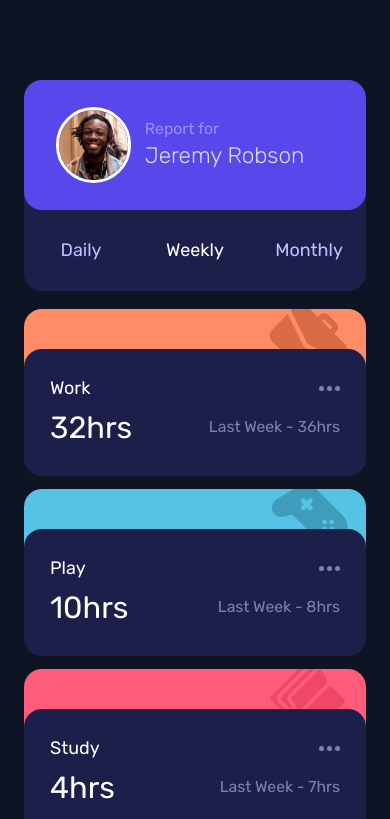
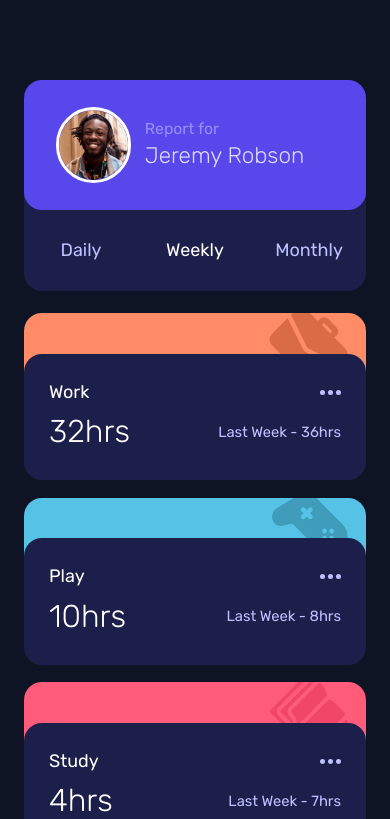
Before and after one commit to DirtyRonin/frontend-mentor_time-tracking, a React (Create React App) app in the folder frontend-mentor_time-tracking/: page / in a window 390 px wide. Shown: the top 819 px of the page. Built offline with nearby package versions, Linux system fonts and the light colour scheme.

Commit message:
refactor: correct mobile design

```diff
--- a/frontend-mentor_time-tracking/src/components/time-tracker/activity-item.tsx
+++ b/frontend-mentor_time-tracking/src/components/time-tracker/activity-item.tsx
@@ -17,16 +17,16 @@ export function ActivityItem({ activity: { title, timeframe }, timeframeType }:
       className={`relative w-full h-36 bg-no-repeat bg-[top_-0.3rem_right_1rem] ${theme?.color} rounded-2xl  `}
       style={{ backgroundImage: `url("${theme?.icon}")` }}
     >
-      <div className="absolute flex flex-col gap-0.5 top-9 bg-dark-blue hover:bg-[hsl(235_46%_30%)] cursor-pointer w-full rounded-2xl p-[26px] ">
+      <div className="absolute flex flex-col gap-0.5 top-9 bg-dark-blue hover:bg-[hsl(235_46%_30%)] cursor-pointer w-full rounded-2xl p-[25px] ">
         <div className="flex justify-between items-center">
           <p className="text-white capitalize ">{title}</p>
-          <button className=" text-pale-Blue opacity-60 active:text-white active:opacity-100">
+          <button className=" text-pale-Blue opacity-100 active:text-white active:opacity-100">
             <IconEllipsis />
           </button>
         </div>
         <div className="flex justify-between items-center">
-          <h2 className="text-white text-[1.7rem]">{timeframe.current}hrs</h2>
-          <p className="text-pale-Blue opacity-60 capitalize text-sm">{`${GetTimeframeConfig(timeframeType)} - ${timeframe.previous}hrs`}</p>
+          <h2 className="text-white font-light text-[1.75rem]">{timeframe.current}hrs</h2>
+          <p className="text-pale-Blue opacity-100 capitalize text-[.82rem]">{`${GetTimeframeConfig(timeframeType)} - ${timeframe.previous}hrs`}</p>
         </div>
       </div>
     </div>
--- a/frontend-mentor_time-tracking/src/components/time-tracker/time-tracker.tsx
+++ b/frontend-mentor_time-tracking/src/components/time-tracker/time-tracker.tsx
@@ -20,9 +20,9 @@ export function TimeTracker() {
 
   return (
     <div>
-      <div className="flex flex-col w-full px-[24px] py-[80px] gap-4 bg-very-dark-blue">
+      <div className="flex flex-col w-full px-[24px] py-[80px] gap-5 bg-very-dark-blue">
         <UserTracker name={state.user.name} imgUrl="" timeframe={state.timeframe} setTimeframe={setTimeframe} />
-        <div className="flex flex-row flex-wrap gap-4">
+        <div className="flex flex-row flex-wrap gap-5">
           {state.activities.map((x, index) => (
             <ActivityItem key={index} activity={x} timeframeType={state.timeframe} />
           ))}
```
